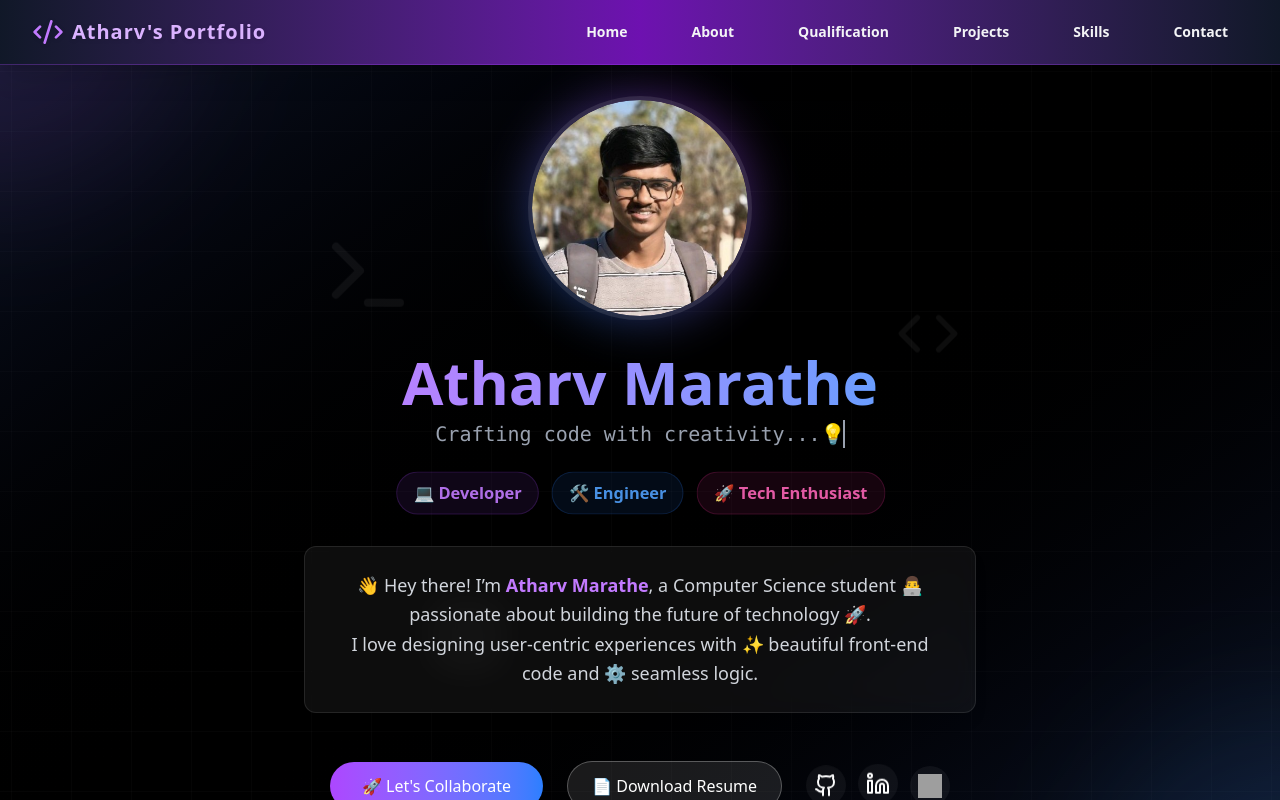
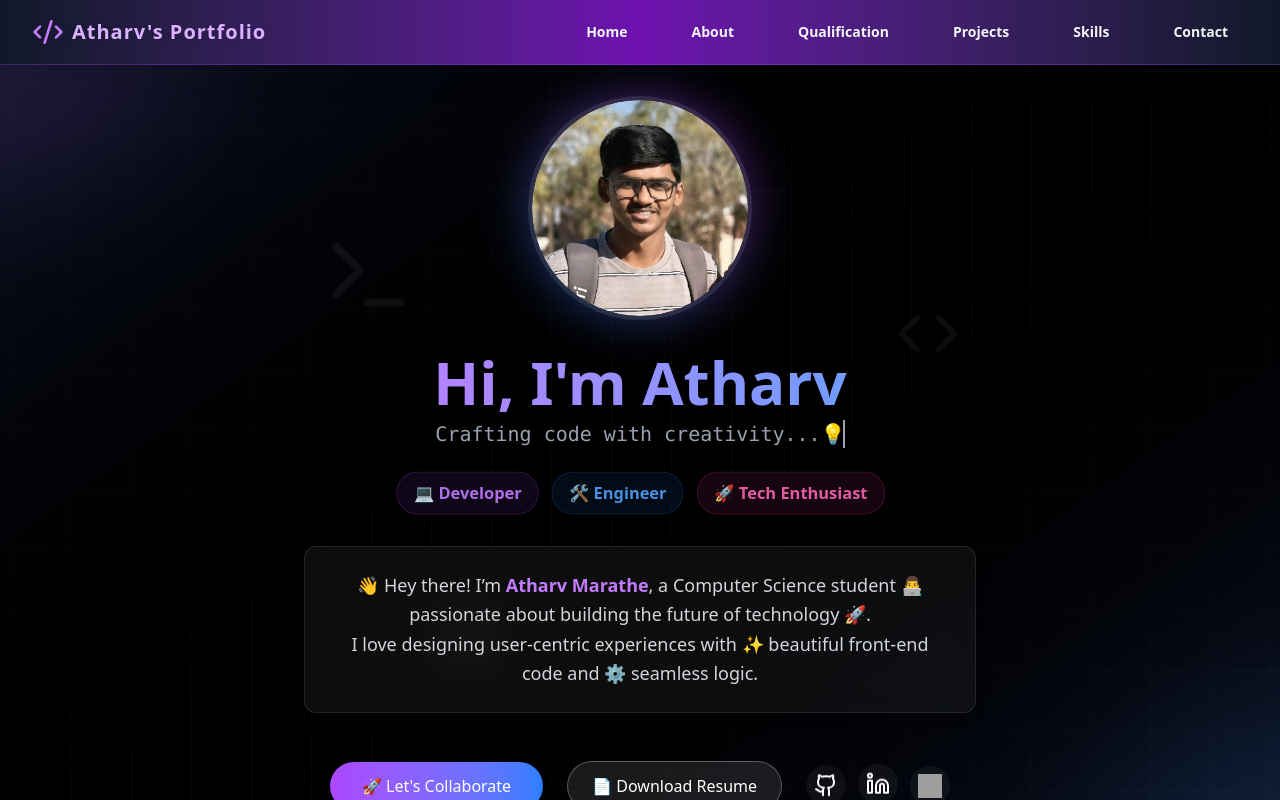
Before and after one commit to Atharv190/atharv_portfolio, a React (Vite) app: page / in a window 1280 px wide. Built offline with nearby package versions, Linux system fonts and the light colour scheme; grey boxes are pictures that could not be loaded.

Commit message:
Hero.tsx

```diff
--- a/src/components/Hero.tsx
+++ b/src/components/Hero.tsx
@@ -49,7 +49,7 @@ const Hero = () => {
           </div>
 
           <h1 className="text-4xl sm:text-6xl font-extrabold text-transparent bg-clip-text bg-gradient-to-r from-purple-400 to-blue-400 mb-2">
-            Atharv Marathe
+            Hi, I'm Atharv
           </h1>
 
           <p className="text-base sm:text-xl text-gray-400 mb-6 font-mono animate-typing overflow-hidden whitespace-nowrap border-r-2 border-gray-400 pr-4 w-[32ch] mx-auto">
```
